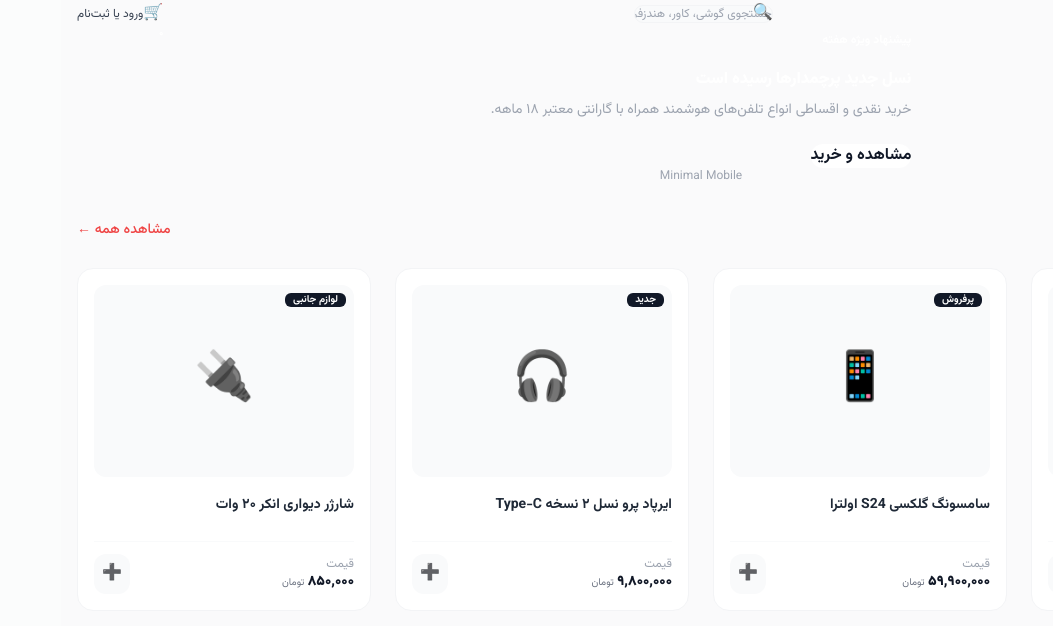
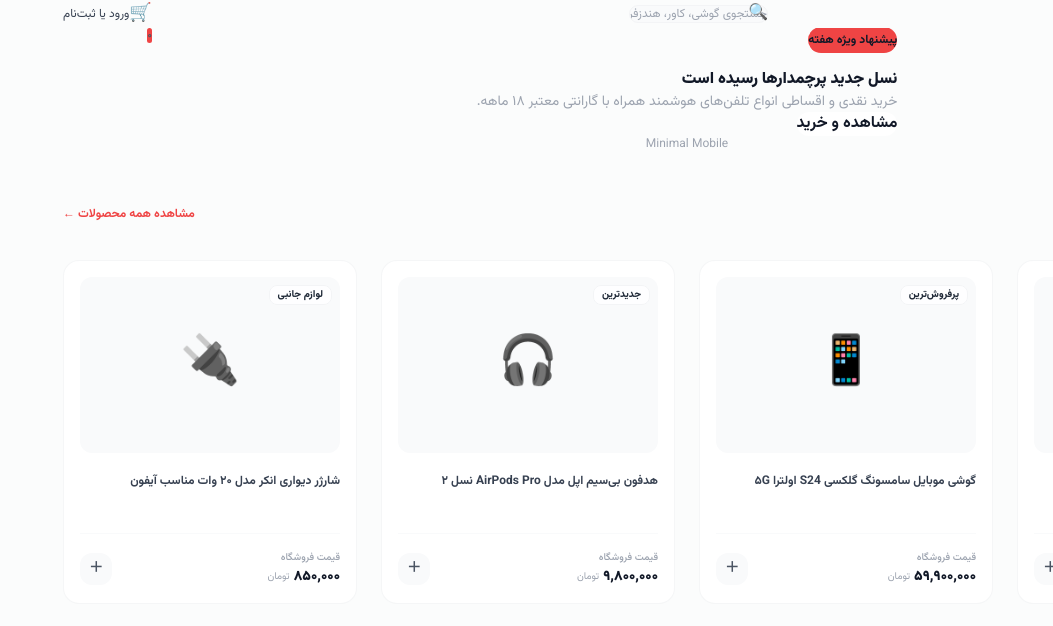
Before and after one commit to mohsenalz77/mini-shop-v2, a Next.js app: page / in a window 1280 px wide. Shown: the top 626 px of the page, without its empty margins (227-1280 px from the left). Built offline with nearby package versions, Linux system fonts and the light colour scheme.

Commit message:
Update page.js

```diff
--- a/src/app/page.js
+++ b/src/app/page.js
@@ -1,59 +1,65 @@
-import Header from '../components/Header';
-import Hero from '../components/Hero';
+import Header from '@/components/Header';
+import Hero from '@/components/Hero';
 
-// دیتای تستی محصولات برای طراحی قالب
 const products = [
-  { id: 1, name: 'آیفون ۱۵ پرو مکس - ۲۵۶ گیگابایت', price: '۶۴,۵۰۰,۰۰۰', image: '📱', tag: 'ویژه' },
-  { id: 2, name: 'سامسونگ گلکسی S24 اولترا', price: '۵۹,۹۰۰,۰۰۰', image: '📱', tag: 'پرفروش' },
-  { id: 3, name: 'ایرپاد پرو نسل ۲ نسخه Type-C', price: '۹,۸۰۰,۰۰۰', image: '🎧', tag: 'جدید' },
-  { id: 4, name: 'شارژر دیواری انکر ۲۰ وات', price: '۸۵۰,۰۰۰', image: '🔌', tag: 'لوازم جانبی' },
+  { id: 1, name: 'گوشی موبایل آیفون ۱۵ پرو مکس - ۲۵۶ گیگابایت', price: '۶۴,۵۰۰,۰۰۰', image: '📱', tag: 'پیشنهاد ویژه' },
+  { id: 2, name: 'گوشی موبایل سامسونگ گلکسی S24 اولترا ۵G', price: '۵۹,۹۰۰,۰۰۰', image: '📱', tag: 'پرفروش‌ترین' },
+  { id: 3, name: 'هدفون بی‌سیم اپل مدل AirPods Pro نسل ۲', price: '۹,۸۰۰,۰۰۰', image: '🎧', tag: 'جدیدترین' },
+  { id: 4, name: 'شارژر دیواری انکر مدل ۲۰ وات مناسب آیفون', price: '۸۵۰,۰۰۰', image: '🔌', tag: 'لوازم جانبی' },
 ];
 
 export default function HomePage() {
   return (
-    <div className="min-h-screen bg-gray-50/50">
-      {/* هدر سایت */}
+    <div className="min-h-screen bg-gray-50/40">
       <Header />
-
-      {/* بنر اصلی قهرمان */}
       <Hero />
 
-      {/* بخش محصولات پیشنهادی */}
-      <main className="max-w-7xl mx-auto px-4 py-8">
-        <div className="flex items-center justify-between mb-6">
-          <h2 className="text-xl font-extrabold text-gray-900">محبوب‌ترین محصولات</h2>
-          <span className="text-sm text-red-500 font-medium cursor-pointer hover:underline">مشاهده همه ←</span>
+      <main className="max-w-7xl mx-auto px-4 py-12">
+        {/* تیتر بخش */}
+        <div className="flex items-center justify-between mb-8">
+          <div className="flex items-center gap-2">
+            <span className="w-1.5 h-6 bg-red-500 rounded-full"></span>
+            <h2 className="text-lg font-black text-gray-900">جدیدترین‌های دنیای فناوری</h2>
+          </div>
+          <span className="text-xs text-red-500 font-bold cursor-pointer hover:text-red-600 transition">
+            مشاهده همه محصولات ←
+          </span>
         </div>
 
-        {/* گرید کارت‌های محصولات */}
+        {/* گرید حرفه‌ای کارت‌ها */}
         <div className="grid grid-cols-1 sm:grid-cols-2 md:grid-cols-4 gap-6">
           {products.map((product) => (
-            <div key={product.id} className="bg-white rounded-2xl p-4 border border-gray-100 hover:shadow-xl hover:border-transparent transition duration-300 flex flex-col justify-between group">
+            <div key={product.id} className="bg-white rounded-2xl p-4 border border-gray-100/80 hover:shadow-[0_10px_30px_rgba(0,0,0,0.04)] hover:border-gray-200/60 transition-all duration-300 flex flex-col justify-between group cursor-pointer">
               <div>
-                {/* بخش تصویر محصول فرضی */}
-                <div className="bg-gray-50 rounded-xl h-48 flex items-center justify-center text-5xl relative overflow-hidden mb-4 group-hover:scale-105 transition duration-300">
-                  <span>{product.image}</span>
+                {/* باکس تصویر محصول */}
+                <div className="bg-gray-50 rounded-xl h-44 flex items-center justify-center text-5xl relative overflow-hidden mb-4">
+                  <span className="group-hover:scale-110 transition duration-300 select-none">{product.image}</span>
                   {product.tag && (
-                    <span className="absolute top-2 right-2 bg-gray-900 text-white text-[10px] font-bold px-2 py-0.5 rounded-md">
+                    <span className="absolute top-2 right-2 bg-white/90 backdrop-blur-xs text-gray-800 text-[10px] font-extrabold px-2 py-1 rounded-lg border border-gray-100 shadow-2xs">
                       {product.tag}
                     </span>
                   )}
                 </div>
 
-                {/* عنوان محصول */}
-                <h3 className="text-sm font-bold text-gray-800 line-clamp-2 leading-6 mb-2">
+                {/* عنوان دقیق محصول با ساختار مرتب */}
+                <h3 className="text-xs font-bold text-gray-700 leading-6 group-hover:text-gray-900 transition duration-200 line-clamp-2 h-12">
                   {product.name}
                 </h3>
               </div>
 
-              {/* قیمت و دکمه خرید */}
-              <div className="mt-4 pt-3 border-t border-gray-50 flex items-center justify-between">
-                <div className="flex flex-col">
-                  <span className="text-xs text-gray-400">قیمت</span>
-                  <span className="text-sm font-black text-gray-900">{product.price} <span className="text-[10px] font-normal text-gray-500">تومان</span></span>
+              {/* بخش قیمت و سبد خرید */}
+              <div className="mt-4 pt-4 border-t border-gray-50 flex items-center justify-between">
+                <div className="flex flex-col gap-0.5">
+                  <span className="text-[10px] text-gray-400 font-medium">قیمت فروشگاه</span>
+                  <div className="text-sm font-black text-gray-900 flex items-center gap-1">
+                    <span>{product.price}</span>
+                    <span className="text-[10px] font-normal text-gray-400">تومان</span>
+                  </div>
                 </div>
-                <button className="bg-gray-50 text-gray-700 p-2 rounded-xl group-hover:bg-red-500 group-hover:text-white transition duration-300">
-                  ➕
+
+                {/* دکمه افزودن پلاس مدرن */}
+                <button className="bg-gray-50 text-gray-600 w-8 h-8 rounded-xl flex items-center justify-center font-bold text-sm hover:bg-red-500 hover:text-white transition duration-200">
+                  ＋
                 </button>
               </div>
             </div>
```
